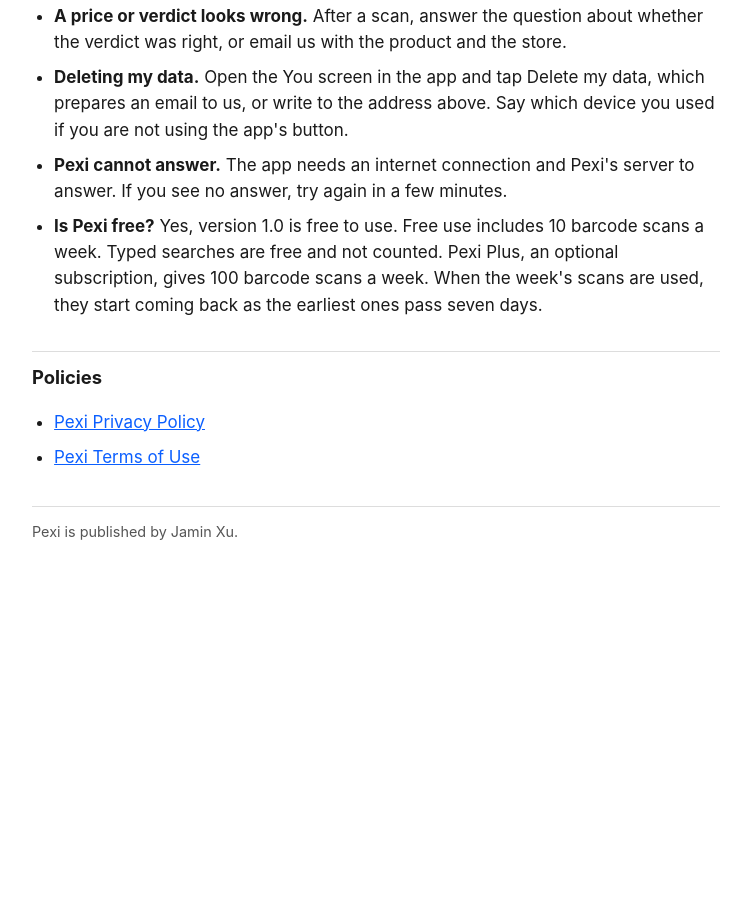
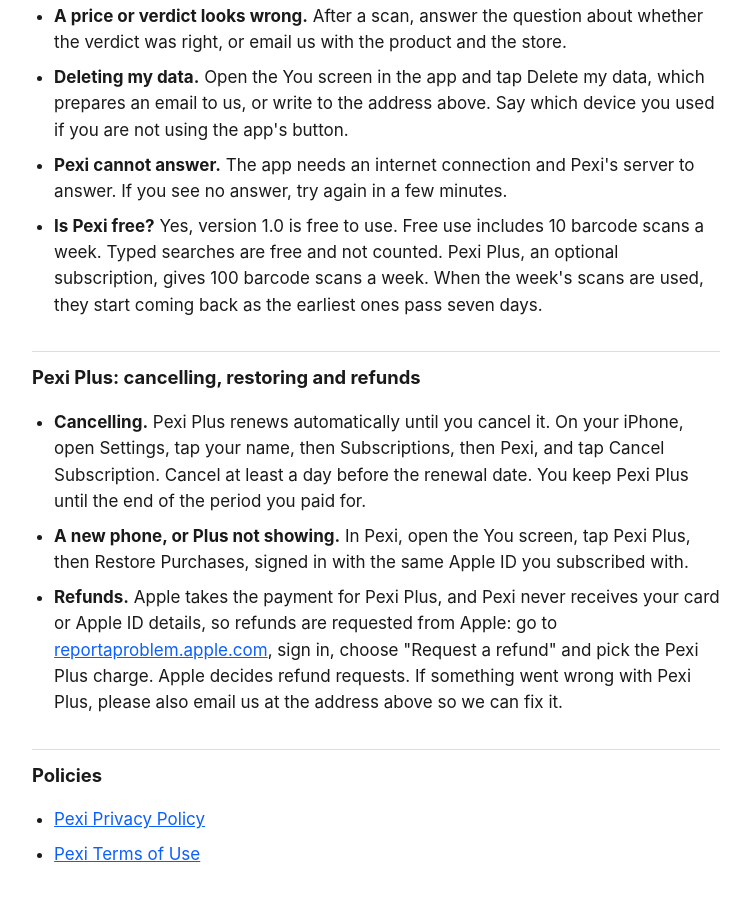
Before and after one commit to xu826Jamin/pexi, a plain HTML site: page index.html in a window 1280 px wide. Shown: the part 504-1402 px from the top of the page, without its empty margins (264-1015 px from the left). Before the commit the page ends 1112 px from the top, so only its background shows below. Drawn offline with Linux system fonts and the light colour scheme.

Commit message:
[pages] Support: cancelling, restoring and refunds for Pexi Plus

```diff
--- a/index.html
+++ b/index.html
@@ -35,6 +35,12 @@ footer { color: var(--muted); font-size: 0.9rem; margin-top: 2.5em; padding-top:
 <li><strong>Pexi cannot answer.</strong> The app needs an internet connection and Pexi's server to answer. If you see no answer, try again in a few minutes.</li>
 <li><strong>Is Pexi free?</strong> Yes, version 1.0 is free to use. Free use includes 10 barcode scans a week. Typed searches are free and not counted. Pexi Plus, an optional subscription, gives 100 barcode scans a week. When the week's scans are used, they start coming back as the earliest ones pass seven days.</li>
 </ul>
+<h2>Pexi Plus: cancelling, restoring and refunds</h2>
+<ul>
+<li><strong>Cancelling.</strong> Pexi Plus renews automatically until you cancel it. On your iPhone, open Settings, tap your name, then Subscriptions, then Pexi, and tap Cancel Subscription. Cancel at least a day before the renewal date. You keep Pexi Plus until the end of the period you paid for.</li>
+<li><strong>A new phone, or Plus not showing.</strong> In Pexi, open the You screen, tap Pexi Plus, then Restore Purchases, signed in with the same Apple ID you subscribed with.</li>
+<li><strong>Refunds.</strong> Apple takes the payment for Pexi Plus, and Pexi never receives your card or Apple ID details, so refunds are requested from Apple: go to <a href="https://reportaproblem.apple.com">reportaproblem.apple.com</a>, sign in, choose "Request a refund" and pick the Pexi Plus charge. Apple decides refund requests. If something went wrong with Pexi Plus, please also email us at the address above so we can fix it.</li>
+</ul>
 
 <h2>Policies</h2>
 <ul>
```
